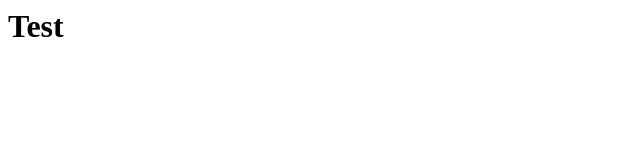
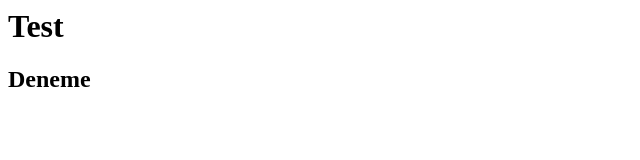
Before and after one commit to kgresa/Sites, a plain HTML site: page Project1/index.html in a window 1280 px wide. Shown: the whole page, without its empty margins (0-640 px from the left). Drawn offline with Linux system fonts and the light colour scheme.

Commit message:
Second One

```diff
--- a/Project1/index.html
+++ b/Project1/index.html
@@ -1,3 +1,4 @@
 <head>
 <h1>Test</h1>
+<h2>Deneme</h2>
 </head>
```
